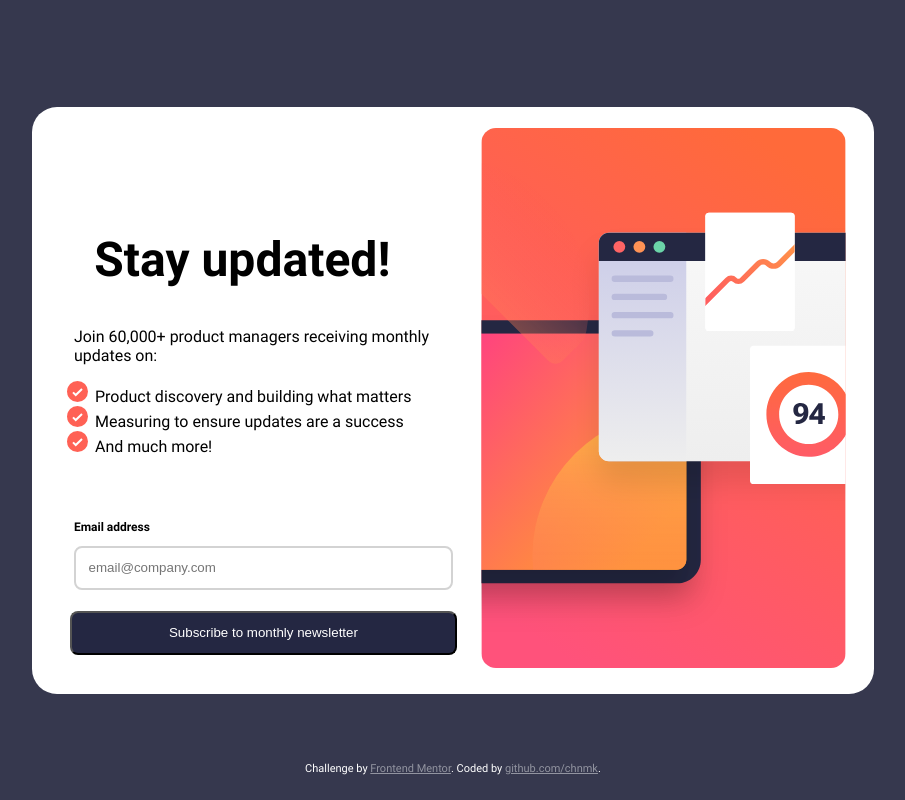
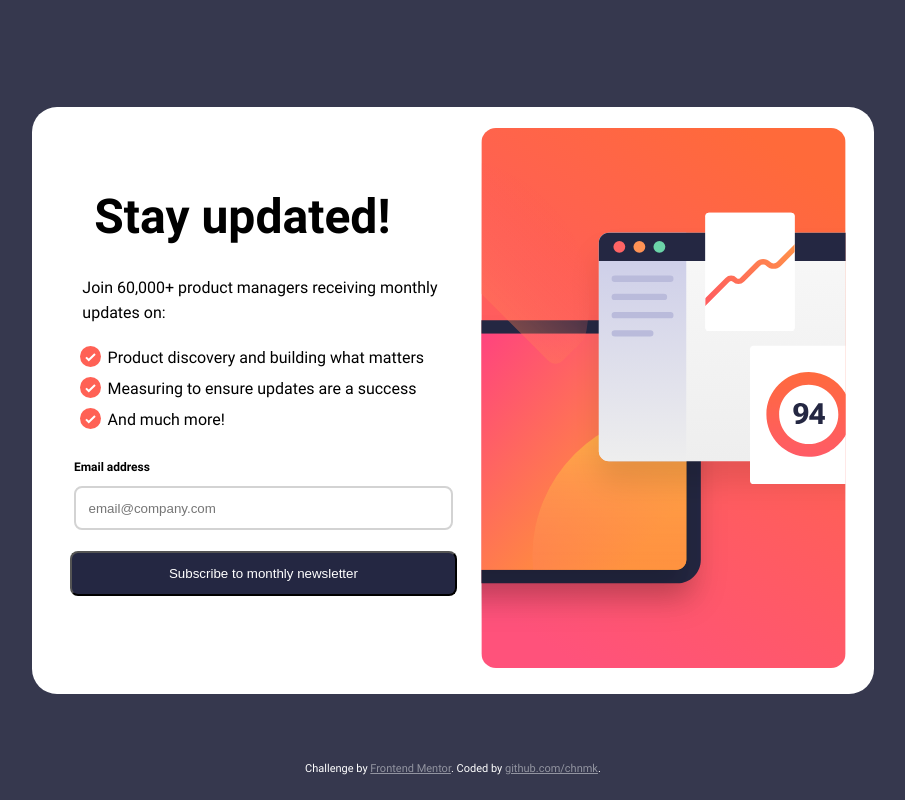
Before and after one commit to chnmk/newsletter-sign-up-form, a website: page app/index.html in a window 1280 px wide. Shown: the whole page, without its empty margins (187-1092 px from the left). Drawn offline with Linux system fonts and the light colour scheme.

Commit message:
style: update vertical margins and list styles

```diff
--- a/app/index.html
+++ b/app/index.html
@@ -4,7 +4,7 @@
   <meta charset="UTF-8">
   <meta name="viewport" content="width=device-width, initial-scale=1.0">
 
-  <link rel="icon" type="image/png" sizes="32x32" href="./assets/images/favicon-32x32.png">
+  <link rel="icon" type="image/png" sizes="32x32" href="./images/favicon-32x32.png">
   <link rel="stylesheet" href="./css/style.min.css">
 
   <title>Frontend Mentor | Newsletter sign-up form with success message</title>
@@ -22,13 +22,19 @@
         </p>
         <ul class="sign-up__list">
           <li class="sign-up__point-1">
-            Product discovery and building what matters
+            <span class="sign-up__point-1-span">
+              Product discovery and building what matters
+            </span>
           </li>
           <li class="sign-up__point-2">
-            Measuring to ensure updates are a success
+            <span class="sign-up__point-2-span">
+              Measuring to ensure updates are a success
+            </span>
           </li>
           <li class="sign-up__point-3">
-            And much more!
+            <span class="sign-up__point-3-span">
+              And much more!
+            </span>
           </li>
         </ul>
         <div class="email-input">
--- a/app/scss/styles.scss
+++ b/app/scss/styles.scss
@@ -51,20 +51,39 @@ html, body {
 }
 
 .sign-up__header {
-    padding-top: 20%;
+    padding-top: 10%;
+    margin-bottom: 7%;
     text-align: center;
     font-size: 48px;
     font-family: 'Roboto Bold', serif;
 }
 
 .sign-up__text {
-    padding-left: 10%;
+    padding-left: 12%;
+    font-size: 16px;
+    line-height: 25px;
 }
 
 .sign-up__list {
-    padding-left: 15%;
-    margin-bottom: 15%;
+    margin-top: 5%;
+    padding-left: 18%;
+    margin-bottom: 5%;
     list-style-image: url('../images/icon-list.svg');
+    font-size: 16px;
+    line-height: 30px;
+}
+
+.sign-up__point-1-span {
+    position: relative;
+    top: -4px;
+}
+.sign-up__point-2-span {
+    position: relative;
+    top: -4px;
+}
+.sign-up__point-3-span {
+    position: relative;
+    top: -4px;
 }
 
 .email-input__input-label {
```
Also changed, not shown: app/css/style.min.css.
